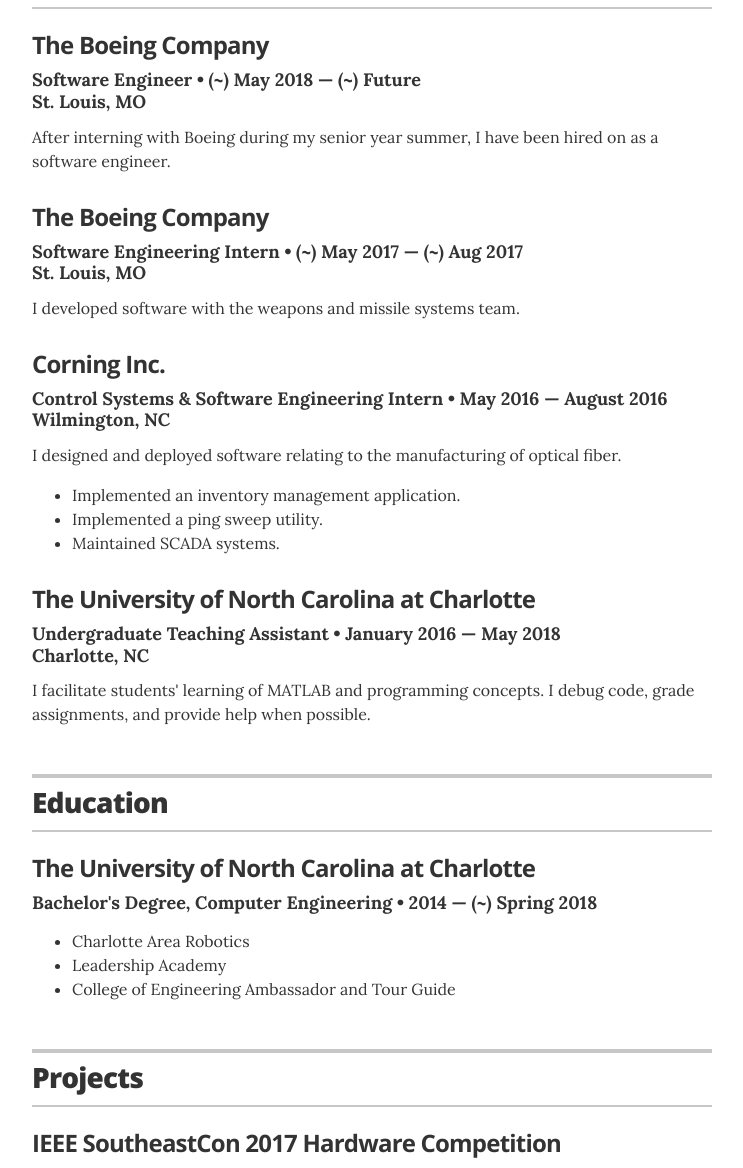
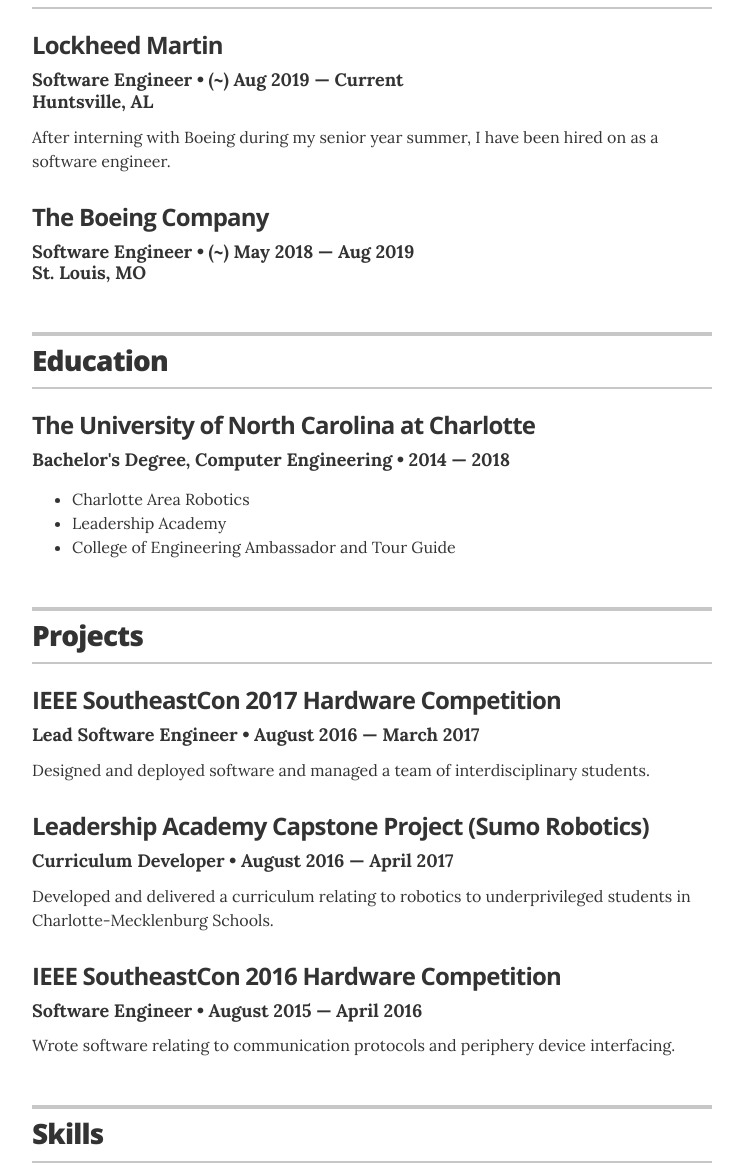
Before and after one commit to FueledbyJordan/resume, a Jekyll site: the page built from index.html, in a window 1280 px wide and 1400 px high, scrolled down 259 px. Shown: the part 232-1400 px from the top of the window, without its empty margins (268-1011 px from the left). Built offline with Jekyll 4.4.1, drawn with Linux system fonts in a browser that asks for light colours; some of the changed text lies outside the part shown.

Commit message:
Update resume page

```diff
--- a/_layouts/resume.html
+++ b/_layouts/resume.html
@@ -54,34 +54,16 @@
 
         <!-- Duplicate these resume-item elements and edit accordingly for each job you want to add here -->
         <div class="resume-item" itemscope itemprop="worksFor" itemtype="http://schema.org/Organization">
-            <h3 class="resume-item-title" itemprop="name">The Boeing Company</h3>
-          <h4 class="resume-item-details" itemprop="description">Software Engineer &bull;  (~) May 2018 &mdash;  (~) Future <br>St. Louis, MO</h4>
+            <h3 class="resume-item-title" itemprop="name">Lockheed Martin</h3>
+          <h4 class="resume-item-details" itemprop="description">Software Engineer &bull;  (~) Aug 2019 &mdash;  Current <br>Huntsville, AL</h4>
           <p class="resume-item-copy">After interning with Boeing during my senior year summer, I have been hired on as a software engineer.</p>
         </div><!-- end of resume-item -->
 
         <!-- Duplicate these resume-item elements and edit accordingly for each job you want to add here -->
         <div class="resume-item" itemscope itemprop="worksFor" itemtype="http://schema.org/Organization">
             <h3 class="resume-item-title" itemprop="name">The Boeing Company</h3>
-          <h4 class="resume-item-details" itemprop="description">Software Engineering Intern &bull;  (~) May 2017 &mdash;  (~) Aug 2017<br>St. Louis, MO</h4>
-          <p class="resume-item-copy">I developed software with the weapons and missile systems team.</p>
-        </div><!-- end of resume-item -->
-
-        <!-- another resume item -->
-        <div class="resume-item" itemscope itemprop="worksFor" itemtype="http://schema.org/Organization">
-          <h3 class="resume-item-title" itemprop="name">Corning Inc.</h3>
-          <h4 class="resume-item-details" itemprop="description">Control Systems &amp; Software Engineering Intern &bull; May 2016 &mdash; August 2016<br>Wilmington, NC</h4>
-          <p class="resume-item-copy">I designed and deployed software relating to the manufacturing of optical fiber.</p>
-          <ul class="resume-item-list">
-            <li>Implemented an inventory management application.</li>
-            <li>Implemented a ping sweep utility.</li>
-            <li>Maintained SCADA systems.</li>
-          </ul>
-        </div><!-- end of resume-item -->
-
-        <div class="resume-item" itemscope itemprop="worksFor" itemtype="http://schema.org/Organization">
-          <h3 class="resume-item-title" itemprop="name">The University of North Carolina at Charlotte</h3>
-          <h4 class="resume-item-details" itemprop="description">Undergraduate Teaching Assistant &bull; January 2016 &mdash; May 2018<br>Charlotte, NC</h4>
-          <p class="resume-item-copy">I facilitate students' learning of MATLAB and programming concepts.  I debug code, grade assignments, and provide help when possible.</p>
+          <h4 class="resume-item-details" itemprop="description">Software Engineer &bull;  (~) May 2018 &mdash;  Aug 2019 <br>St. Louis, MO</h4>
+          <!--<p class="resume-item-copy">After interning with Boeing during my senior year summer, I have been hired on as a software engineer.</p>-->
         </div><!-- end of resume-item -->
 
       </section>
@@ -98,7 +80,7 @@
 
         <div class="resume-item" itemscope itemprop="alumniOf" itemtype="http://schema.org/CollegeOrUniversity">
           <h3 class="resume-item-title" itemprop="name">The University of North Carolina at Charlotte</h3>
-          <h4 class="resume-item-details" itemprop="description">Bachelor's Degree, Computer Engineering &bull; 2014 &mdash;  (~) Spring 2018</h4>
+          <h4 class="resume-item-details" itemprop="description">Bachelor's Degree, Computer Engineering &bull; 2014 &mdash;  2018</h4>
           <ul class="resume-item-list">
             <li>Charlotte Area Robotics</li>
             <li>Leadership Academy</li>
@@ -150,17 +132,12 @@
 
         <div class="resume-item">
           <h4 class="resume-item-details">Languages</h4>
-          <p class="resume-item-copy">C, C++, C#, Java, MATLAB, Python, Go, VB6, VB.Net, JavaScript, LaTeX, Assembly</p>
+          <p class="resume-item-copy">C, C++, C#, MATLAB, Python, Rust, Ada, LaTeX, Shell Scripting, Assembly</p>
         </div>
 
         <div class="resume-item">
           <h4 class="resume-item-details">Technologies</h4>
-          <p class="resume-item-copy">Git, PVCS, GDB, LLDB, JTAG, Vagrant, SSH, tmux, VI, Visual Studio, Code Composer Studio, GNU/Linux, Windows, OS X, PSpice, WireShark, Adobe Software Suite, GIMP, AutoCad</p>
-        </div>
-
-        <div class="resume-item">
-          <h4 class="resume-item-details">Hardware</h4>
-          <p class="resume-item-copy">Electronics, Oscilloscope, Multimeter, Soldering, 3D Printing, Computer Repair, Computer Networking</p>
+          <p class="resume-item-copy">Git, GDB, LLDB, Vim, Visual Studio, GNU/Linux, Docker, GitLab-CI</p>
         </div>
 
       </section>
```
